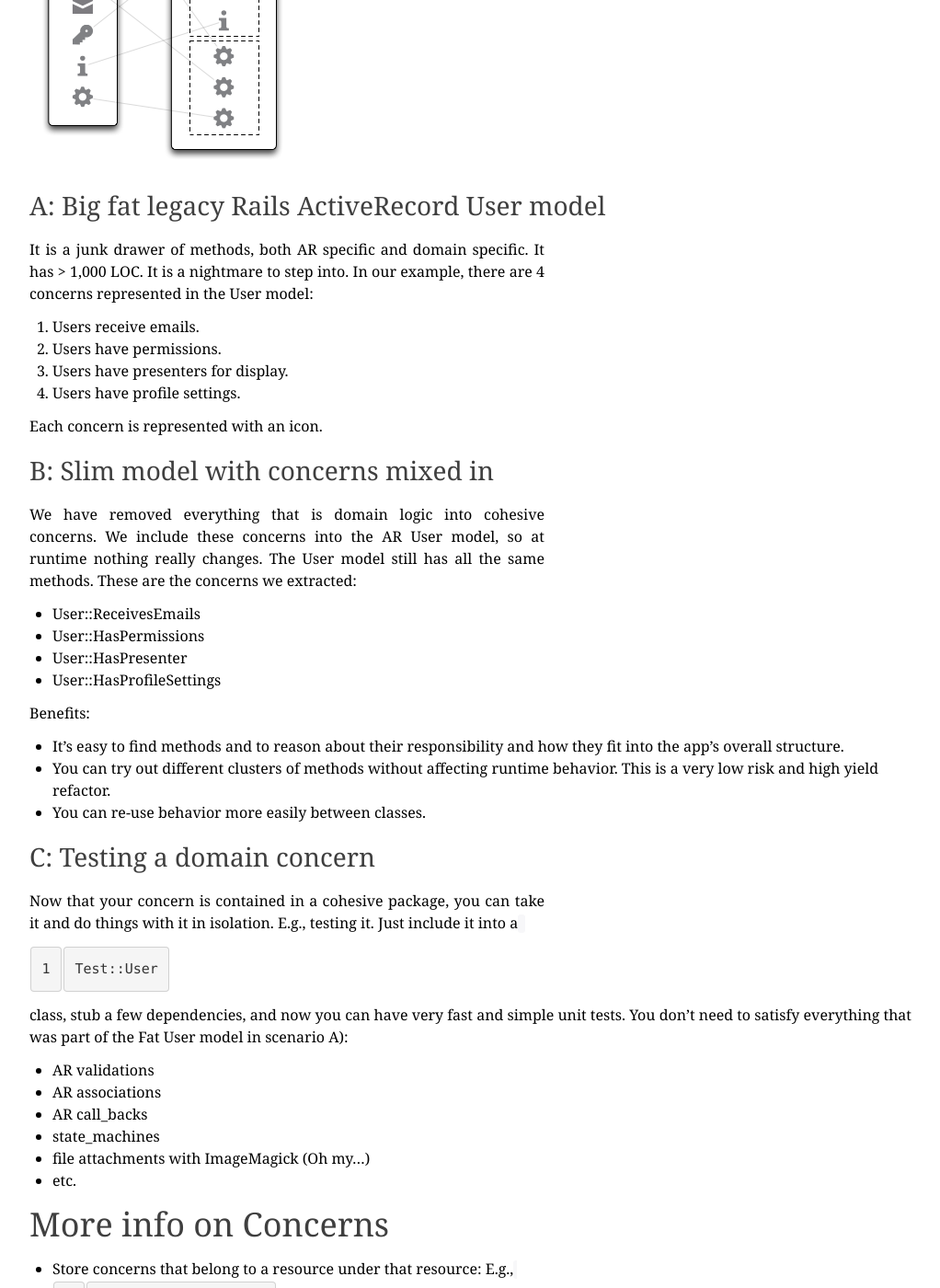
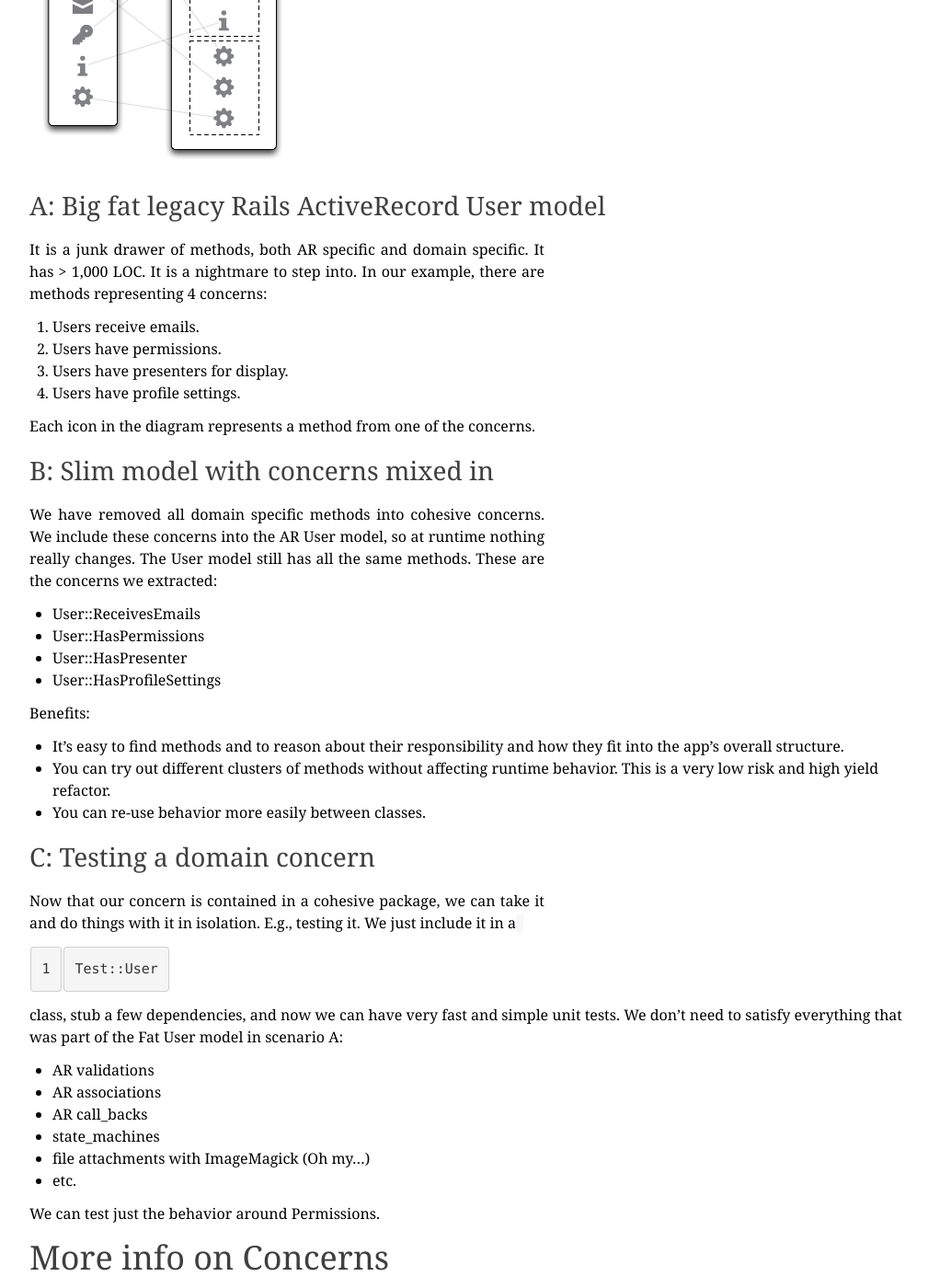
Before and after one commit to jhund/rails-recipes, a Jekyll site: the page built from pages/concerns.md, in a window 1280 px wide and 1400 px high, scrolled down 954 px. Shown: the whole window at 92% size, without its empty margins (123-1145 px from the left). Built offline with Jekyll 4.4.1, drawn with Linux system fonts in a browser that asks for light colours; Markdown is read by kramdown in place of the engine named in the settings.

Commit message:
Updated concerns recipe

```diff
--- a/pages/concerns.md
+++ b/pages/concerns.md
@@ -27,18 +27,18 @@ Below I illustrate what such a refactor can look like:
 
 It is a junk drawer of methods, both AR specific and domain specific.
 It has > 1,000 LOC. It is a nightmare to step into.
-In our example, there are 4 concerns represented in the User model:
+In our example, there are methods representing 4 concerns:
 
 1. Users receive emails.
 2. Users have permissions.
 3. Users have presenters for display.
 4. Users have profile settings.
 
-Each concern is represented with an icon.
+Each icon in the diagram represents a method from one of the concerns.
 
 ### B: Slim model with concerns mixed in
 
-We have removed everything that is domain logic into cohesive concerns. We include
+We have removed all domain specific methods into cohesive concerns. We include
 these concerns into the AR User model, so at runtime nothing really changes.
 The User model still has all the same methods. These are the concerns we extracted:
 
@@ -57,11 +57,11 @@ Benefits:
 
 ### C: Testing a domain concern
 
-Now that your concern is contained in a cohesive package, you can take it and
-do things with it in isolation. E.g., testing it. Just include it into a `Test::User`
-class, stub a few dependencies, and now you can have very fast and simple
-unit tests. You don't need to satisfy everything that was part of the Fat User
-model in scenario A):
+Now that our concern is contained in a cohesive package, we can take it and
+do things with it in isolation. E.g., testing it. We just include it in a `Test::User`
+class, stub a few dependencies, and now we can have very fast and simple
+unit tests. We don't need to satisfy everything that was part of the Fat User
+model in scenario A:
 
 * AR validations
 * AR associations
@@ -70,6 +70,7 @@ model in scenario A):
 * file attachments with ImageMagick (Oh my...)
 * etc.
 
+We can test just the behavior around Permissions.
 
 More info on Concerns
 ---------------------
```
